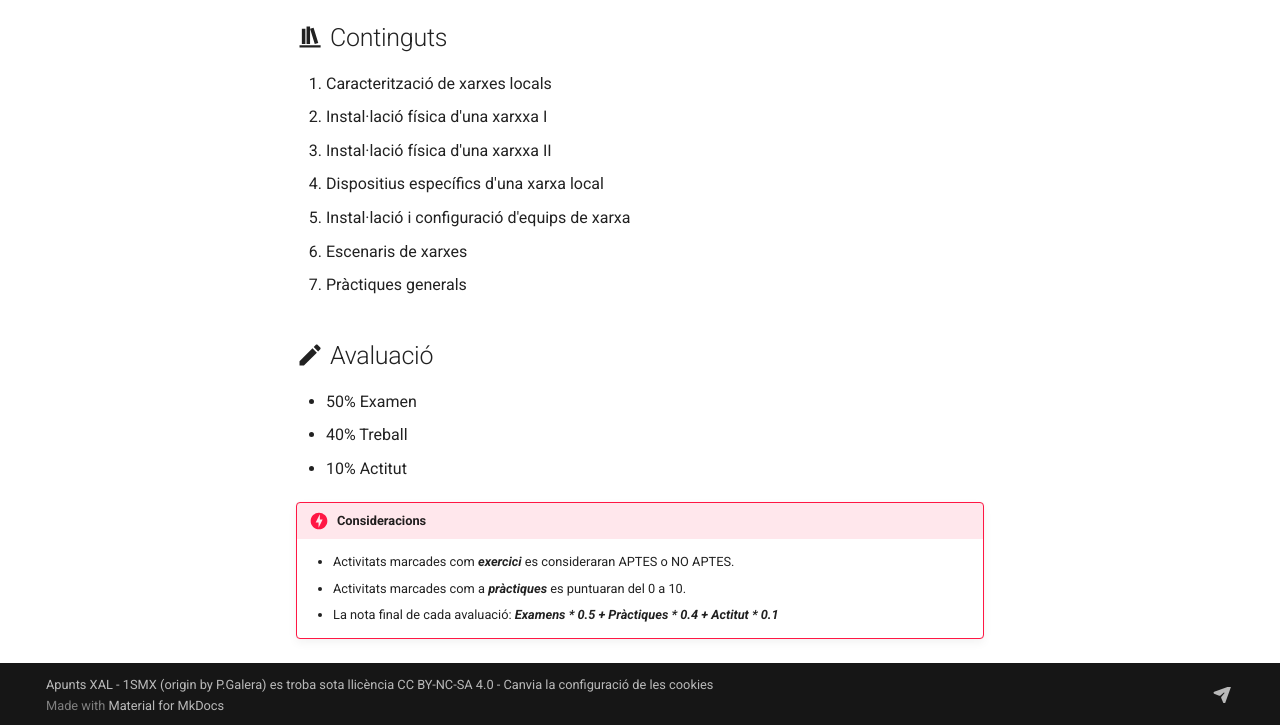
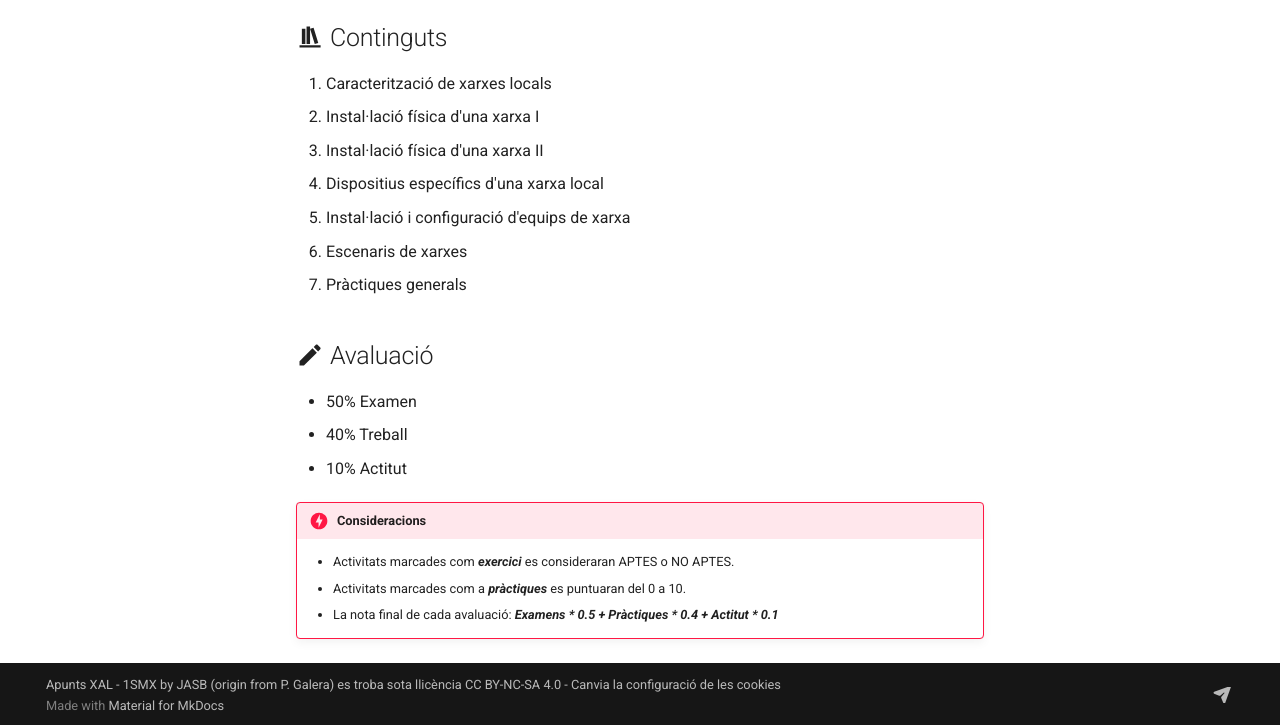
Before and after one commit to jbonache/xal-smx, an MkDocs documentation site: the page built from docs/index.md, in a window 1280 px wide and 1222 px high. Shown: the part 494-1219 px from the top of the window. Built offline with MkDocs 1.6.1 and Material for MkDocs 9.7.7, drawn with Linux system fonts in a browser that asks for light colours.

Commit message:
Actualització autoria i altres.

```diff
--- a/docs/index.md
+++ b/docs/index.md
@@ -16,8 +16,8 @@ title: Informació del mòdul
 ## :material-bookshelf: Continguts
 
 1. Caracterització de xarxes locals
-2. Instal·lació física d'una xarxxa I
-3. Instal·lació física d'una xarxxa II
+2. Instal·lació física d'una xarxa I
+3. Instal·lació física d'una xarxa II
 4. Dispositius específics d'una xarxa local
 5. Instal·lació i configuració d'equips de xarxa
 6. Escenaris de xarxes
--- a/mkdocs.yml
+++ b/mkdocs.yml
@@ -41,7 +41,7 @@ extra:
     title: Consentiment de Cookies
     description: Utilitzem cookies per reconèixer les vostres visites i preferències repetides, així com per mesurar l'eficàcia de la nostra documentació i si els usuaris troben el que estan cercant. Amb el vostre consentiment, ens esteu ajudant a millorar la nostra documentació.
 
-copyright: Apunts XAL - 1SMX (origin by P.Galera) es troba sota llicència CC BY-NC-SA 4.0 - <a href="#__consent">Canvia la configuració de les cookies</a>
+copyright: Apunts XAL - 1SMX by JASB (origin from P. Galera) es troba sota llicència CC BY-NC-SA 4.0 - <a href="#__consent">Canvia la configuració de les cookies</a>
 
 markdown_extensions:
   - admonition
@@ -79,7 +79,7 @@ plugins:
   - social
   - with-pdf:
       #author: WHO
-      copyright: Apunts XAL - 1SMX (origin by P.Galera) es troba sota llicència CC BY-NC-SA 4.0
+      copyright: Apunts XAL - 1SMX by JASB (origin from P.Galera) es troba sota llicència CC BY-NC-SA 4.0
       back_cover: true
       #cover_title: TITLE TEXT
       cover_subtitle: 1r SMX - IES Jaume II el Just - Tavernes de la Valldigna
```
